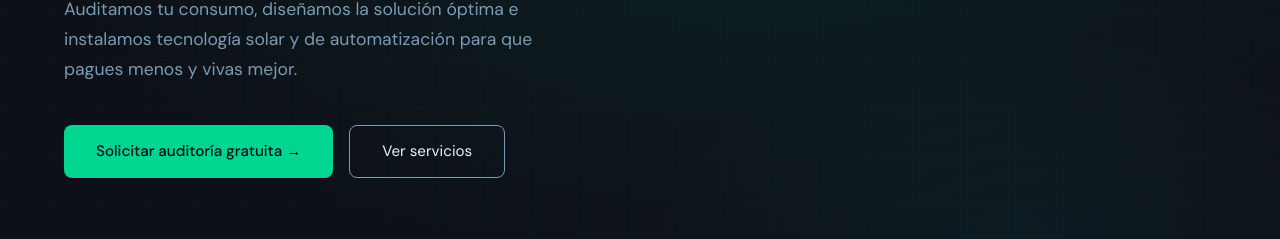
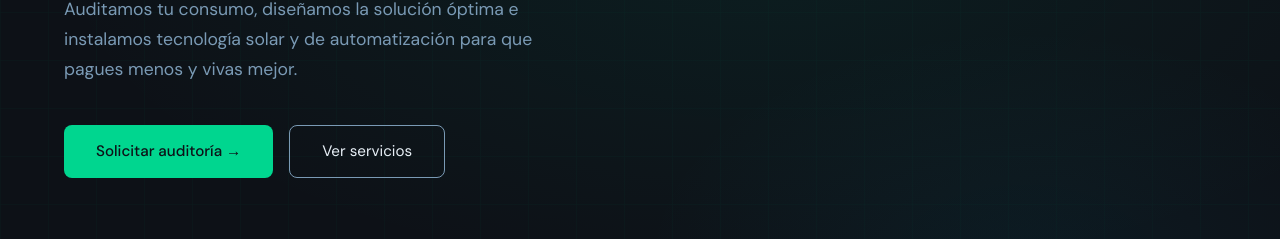
Before and after one commit to contactokbikes-arch/Website, a plain HTML site: page index.html in a window 1280 px wide. Shown: the part 372-611 px from the top of the page. Drawn offline with Linux system fonts and the light colour scheme.

Commit message:
Update index.html

```diff
--- a/index.html
+++ b/index.html
@@ -348,7 +348,7 @@
     <h1>Energía inteligente para tu <em>hogar</em></h1>
     <p class="hero-desc">Auditamos tu consumo, diseñamos la solución óptima e instalamos tecnología solar y de automatización para que pagues menos y vivas mejor.</p>
     <div class="hero-actions">
-      <a href="#contacto" class="btn-primary">Solicitar auditoría gratuita →</a>
+      <a href="#contacto" class="btn-primary">Solicitar auditoría →</a>
       <a href="#servicios" class="btn-outline">Ver servicios</a>
     </div>
     <div class="hero-stats">
```
